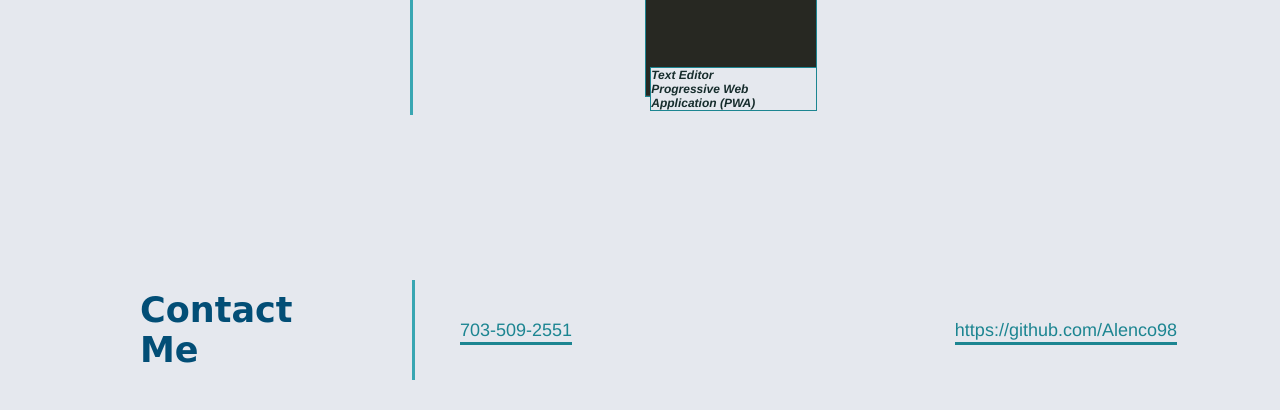
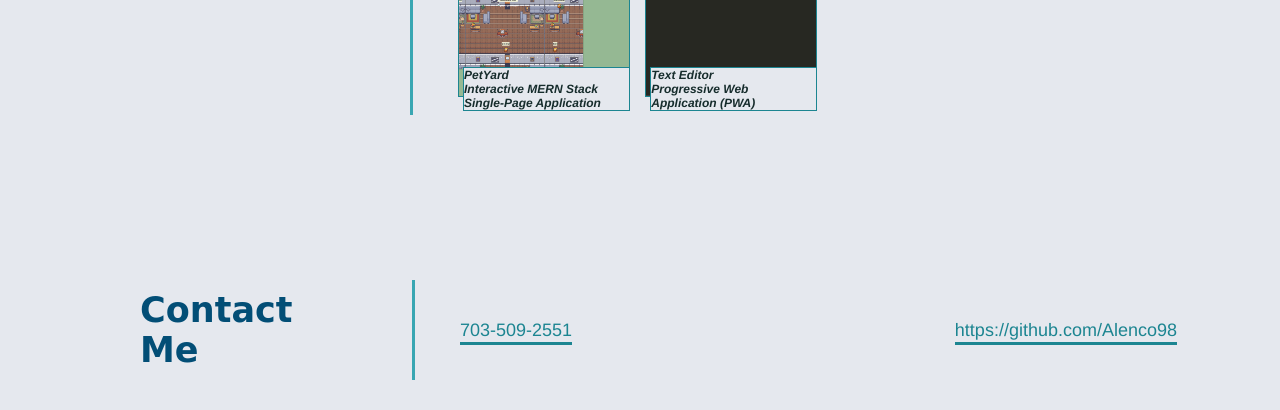
Before and after one commit to Alenco98/Module-2, a plain HTML site: page Index.html in a window 1280 px wide. Shown: the part 1168-1578 px from the top of the page. Drawn offline with Linux system fonts and the light colour scheme.

Commit message:
Update Index.html

```diff
--- a/Index.html
+++ b/Index.html
@@ -80,7 +80,7 @@
 
                       <figure class="gallery__item gallery__item--3">
                         <a href="https://pet-yard.herokuapp.com/">
-                            <img src="./assets/images/Project 3.PNG class="gallery__img" alt="Horiseon website">
+                            <img src="./assets/images/Project 3.PNG" class="gallery__img" alt="Horiseon website">
                             <figcaption>PetYard</br>Interactive MERN Stack Single-Page Application</figcaption>
                         </a>
                       </figure>
```
